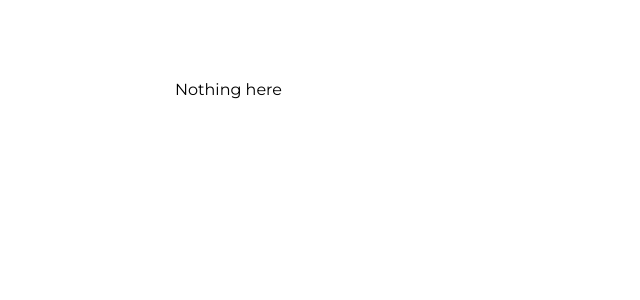
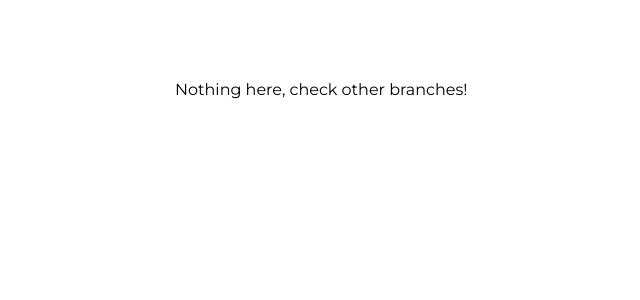
Before and after one commit to smtrd3/useful-react-patterns, a React (Create React App) app: page / in a window 1280 px wide. Shown: the top 300 px of the page, without its empty margins (165-805 px from the left). Built offline with nearby package versions, Linux system fonts and the light colour scheme.

Commit message:
Removed much of code from App.js

```diff
--- a/src/App.js
+++ b/src/App.js
@@ -1,21 +1,10 @@
 import React, { Component } from "react";
 
 class App extends Component {
-    ref = React.createRef();
-
-    state = {
-        value: ""
-    };
-
-    submit = () => {
-        alert(`Uncontrolled input value is "${this.ref.current.value}"`);
-    };
-
     render() {
-      let { value } = this.state
         return (
             <div className="demo master">
-               Nothing here
+              Nothing here, check other branches!
             </div>
         );
     }
```
